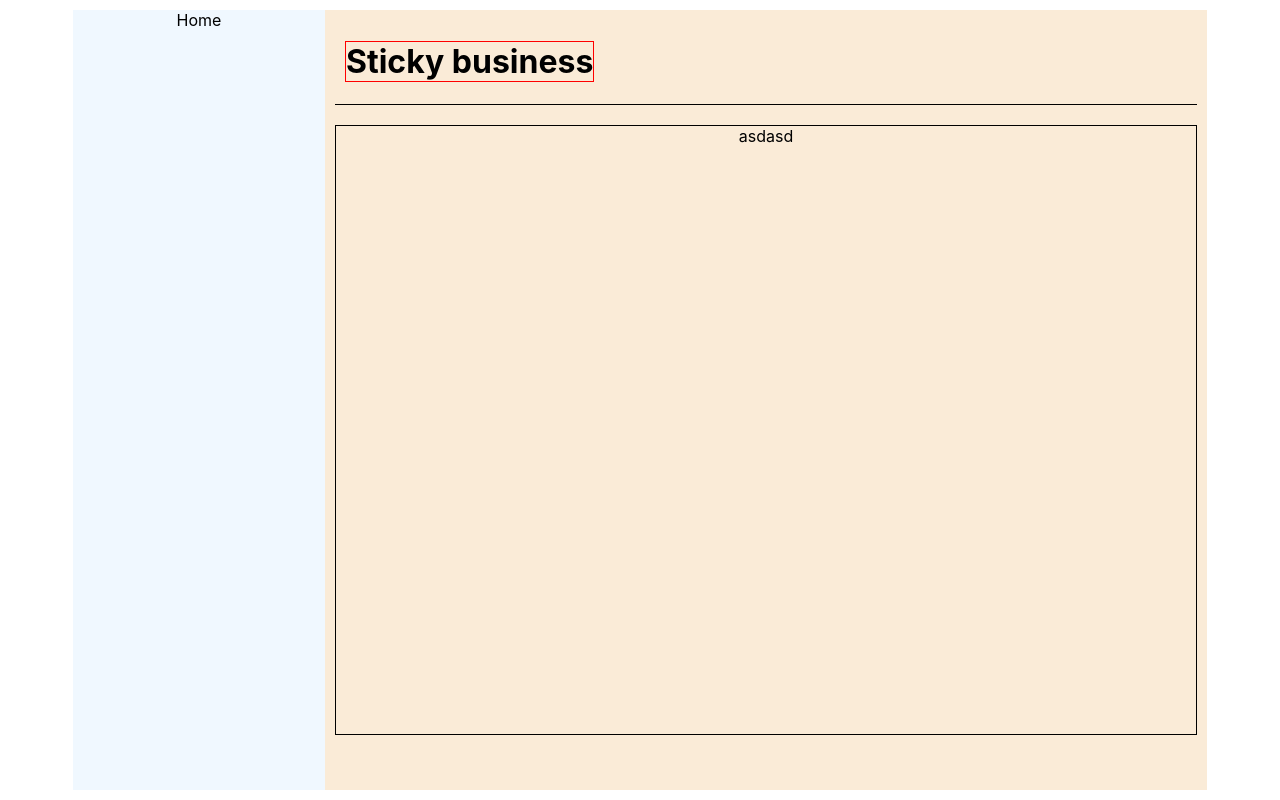
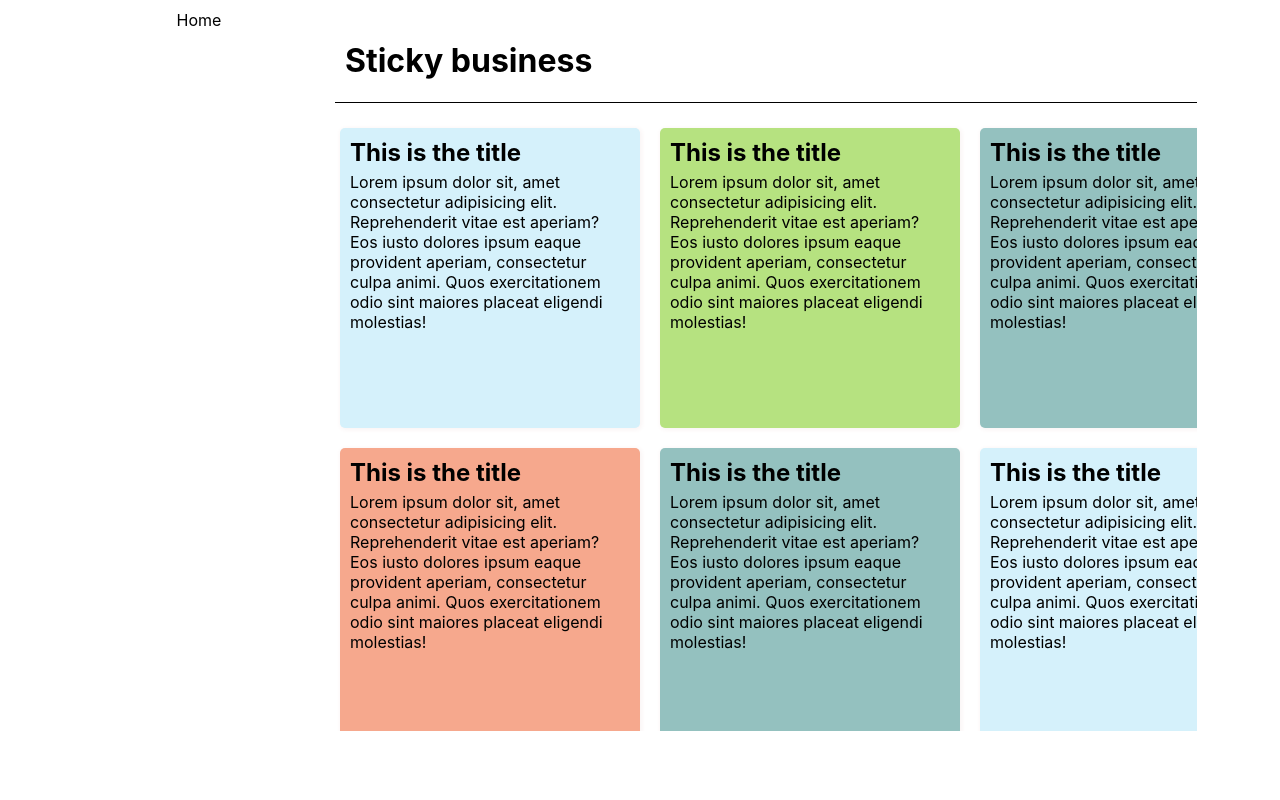
Before and after one commit to GiovaneForlenza/todo-list, a React (Create React App) app in the folder client/: page / in a window 1280 px wide. Built offline with nearby package versions, Linux system fonts and the light colour scheme.

Commit message:
Created the postIts and made the content dynamic

```diff
--- a/client/src/components/corkBoard.js
+++ b/client/src/components/corkBoard.js
@@ -1,7 +1,56 @@
 import React from "react";
 
-function corkBoard() {
-  return <div>corkBoard</div>;
+import PostIt from "./postIt";
+
+import "../style/component-style/corkBoard.scss";
+
+function CorkBoard() {
+  return (
+    <div id="corkBoard-container">
+      <PostIt
+        title="This is the title"
+        content="
+      Lorem ipsum dolor sit, amet consectetur adipisicing elit. Reprehenderit vitae est aperiam? Eos iusto dolores ipsum eaque provident aperiam, consectetur culpa animi. Quos exercitationem odio sint maiores placeat eligendi molestias!"
+        bgColor="#d5f1fb"
+      />
+      <PostIt
+        title="This is the title"
+        content="
+      Lorem ipsum dolor sit, amet consectetur adipisicing elit. Reprehenderit vitae est aperiam? Eos iusto dolores ipsum eaque provident aperiam, consectetur culpa animi. Quos exercitationem odio sint maiores placeat eligendi molestias!"
+        bgColor="#b6e280"
+      />
+      <PostIt
+        title="This is the title"
+        content="
+      Lorem ipsum dolor sit, amet consectetur adipisicing elit. Reprehenderit vitae est aperiam? Eos iusto dolores ipsum eaque provident aperiam, consectetur culpa animi. Quos exercitationem odio sint maiores placeat eligendi molestias!"
+        bgColor="#94c1bf"
+      />
+      <PostIt
+        title="This is the title"
+        content="
+      Lorem ipsum dolor sit, amet consectetur adipisicing elit. Reprehenderit vitae est aperiam? Eos iusto dolores ipsum eaque provident aperiam, consectetur culpa animi. Quos exercitationem odio sint maiores placeat eligendi molestias!"
+        bgColor="#f6a88d"
+      />
+      <PostIt
+        title="This is the title"
+        content="
+      Lorem ipsum dolor sit, amet consectetur adipisicing elit. Reprehenderit vitae est aperiam? Eos iusto dolores ipsum eaque provident aperiam, consectetur culpa animi. Quos exercitationem odio sint maiores placeat eligendi molestias!"
+        bgColor="#94c1bf"
+      />
+      <PostIt
+        title="This is the title"
+        content="
+      Lorem ipsum dolor sit, amet consectetur adipisicing elit. Reprehenderit vitae est aperiam? Eos iusto dolores ipsum eaque provident aperiam, consectetur culpa animi. Quos exercitationem odio sint maiores placeat eligendi molestias!"
+        bgColor="#d5f1fb"
+      />
+      <PostIt
+        title="This is the title"
+        content="
+      Lorem ipsum dolor sit, amet consectetur adipisicing elit. Reprehenderit vitae est aperiam? Eos iusto dolores ipsum eaque provident aperiam, consectetur culpa animi. Quos exercitationem odio sint maiores placeat eligendi molestias!"
+        bgColor="#d5f1fb"
+      />
+    </div>
+  );
 }
 
-export default corkBoard;
+export default CorkBoard;
--- /dev/null
+++ b/client/src/components/postIt.js
@@ -0,0 +1,16 @@
+import React from "react";
+
+import "../style/component-style/postIt.scss";
+
+function postIt({ title, content, bgColor }) {
+  return (
+    <div className="postIt-container" style={{ backgroundColor: bgColor }}>
+      <div className="postIt-title">{title}</div>
+      <div className="postIt-content">
+        <p>{content}</p>
+      </div>
+    </div>
+  );
+}
+
+export default postIt;
--- a/client/src/pages/Home.js
+++ b/client/src/pages/Home.js
@@ -1,7 +1,9 @@
 import React from "react";
-import corkBoard from "../components/corkBoard";
 
-import "../style/page-style/home.css";
+import "../style/global.scss";
+
+import "../style/page-style/home.scss";
+import CorkBoard from "../components/corkBoard";
 
 function Home() {
   return (
@@ -12,8 +14,7 @@ function Home() {
           <h1>Sticky business</h1>
         </div>
         <div className="content">
-          <corkBoard />
-          asdasd
+          <CorkBoard />
         </div>
       </div>
     </div>
--- /dev/null
+++ b/client/src/style/component-style/corkBoard.scss
@@ -0,0 +1,21 @@
+#corkBoard-container {
+  padding: 5px;
+  display: grid;
+  align-items: center;
+  grid-template-columns: repeat(3, 300px);
+  gap: 20px;
+  grid-auto-rows: minmax(300px, auto);
+}
+::-webkit-scrollbar {
+  width: 5px;
+}
+::-webkit-scrollbar-track {
+  box-shadow: inset 0 0 5px grey;
+  border-radius: 10px;
+}
+
+/* Handle */
+::-webkit-scrollbar-thumb {
+  background: rgb(243, 243, 243);
+  border-radius: 10px;
+}
--- /dev/null
+++ b/client/src/style/component-style/postIt.scss
@@ -0,0 +1,27 @@
+.postIt-container {
+  width: 100%;
+  height: 100%;
+  border-radius: 5px;
+  padding: 10px;
+  box-sizing: border-box;
+  box-shadow: 1px 1px 5px 1px #faf4f4;
+  user-select: none;
+  transition: all 0.2s ease-in-out;
+  &:hover {
+    transform: scale(1.01);
+  }
+  .postIt-title {
+    font-size: 24px;
+    text-align: left;
+    font-weight: bold;
+  }
+  .postIt-content {
+    height: 85%;
+    margin-top: 5px;
+    p {
+      margin: 0;
+      display: inline-block;
+      text-align: left;
+    }
+  }
+}
--- a/client/src/style/page-style/home.css
+++ /dev/null
@@ -1,41 +0,0 @@
-#home-container {
-  height: 100vh;
-  display: flex;
-  align-items: center;
-  justify-content: center;
-  padding: 10px;
-  box-sizing: border-box;
-}
-
-#home-container .left {
-  width: 20%;
-  height: 100%;
-  background-color: aliceblue;
-  /* outline: 2px red solid; */
-}
-
-#home-container .right {
-  width: 70%;
-  height: 100%;
-  background-color: antiquewhite;
-  /* outline: 2px blue solid; */
-  padding: 10px;
-  box-sizing: border-box;
-}
-
-#home-container .right .title {
-  border-bottom: 1px solid #000;
-  text-align: left;
-  padding-left: 10px;
-}
-
-#home-container .right .title h1 {
-  border: 1px solid #f00;
-  display: inline-block;
-}
-
-#home-container .right .content {
-  border: 1px solid #000;
-  height: 80%;
-  margin-top: 20px;
-}
--- /dev/null
+++ b/client/src/style/page-style/home.scss
@@ -0,0 +1,31 @@
+#home-container {
+  height: 100vh;
+  display: flex;
+  align-items: center;
+  justify-content: center;
+  padding: 10px;
+  box-sizing: border-box;
+  .left {
+    width: 20%;
+    height: 100%;
+  }
+  .right {
+    width: 70%;
+    height: 100%;
+    padding: 10px;
+    box-sizing: border-box;
+    .title {
+      border-bottom: 1px solid #000;
+      text-align: left;
+      padding-left: 10px;
+      h1 {
+        display: inline-block;
+      }
+    }
+    .content {
+      overflow: auto;
+      height: 80%;
+      margin-top: 20px;
+    }
+  }
+}
```
